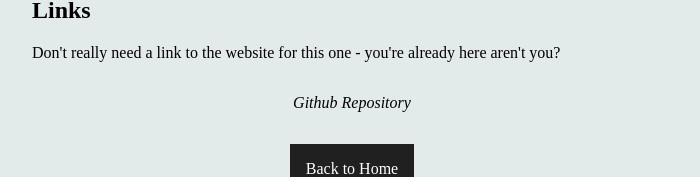
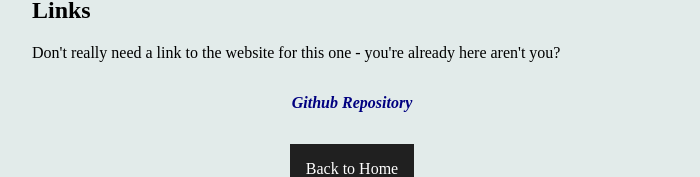
Before and after one commit to patrick-jc-evans/PJCE-Portfolio, a React (Vite) app in the folder portfolio/: page /portfolio in a window 1280 px wide. Shown: the part 1091-1268 px from the top of the page, without its empty margins (288-988 px from the left). Built offline with nearby package versions, Linux system fonts and the light colour scheme; a web font is replaced by a local one.

Commit message:
change links text colour

```diff
--- a/portfolio/src/pages/articles/articles.css
+++ b/portfolio/src/pages/articles/articles.css
@@ -25,8 +25,9 @@
     }
 
     .links {
-        font-weight: 400;
+        font-weight: 700;
         font-style: italic;
+        color: navy;
     }
 
     .links:hover {
```
